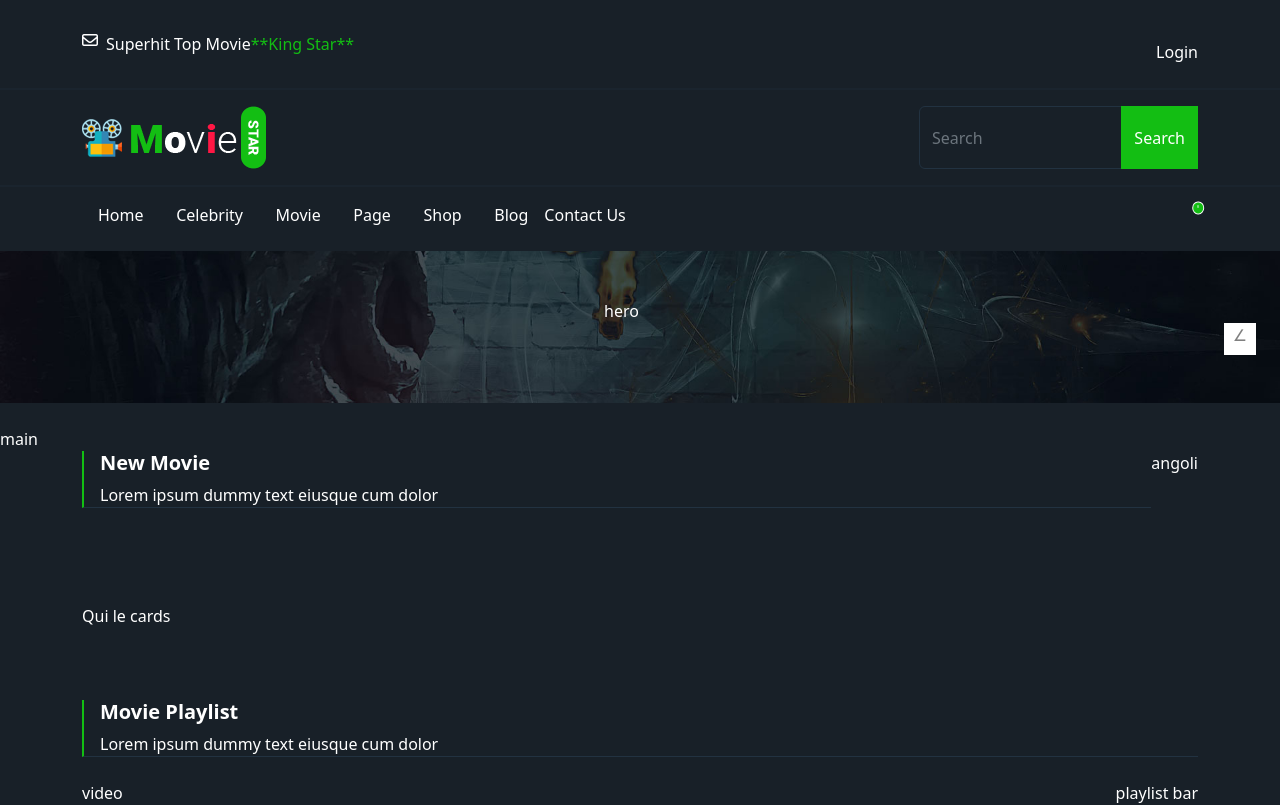
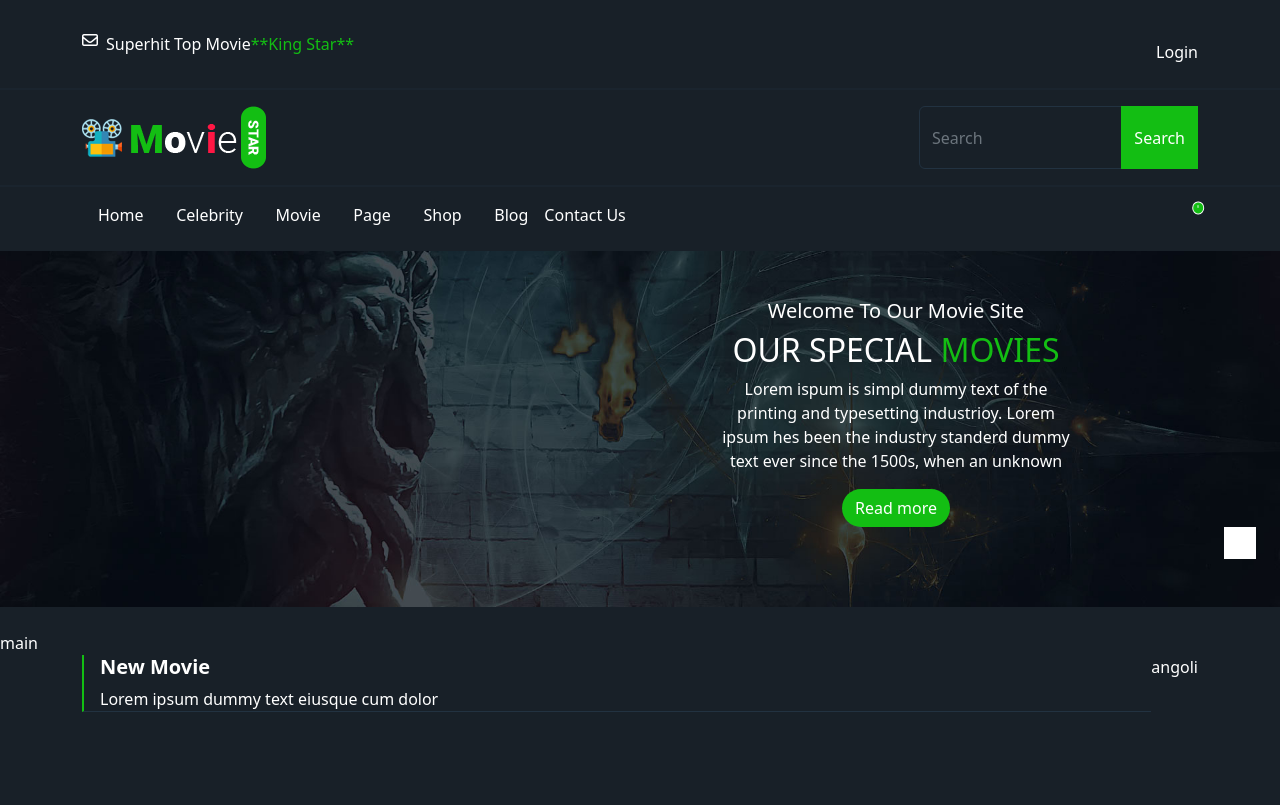
Before and after one commit to marikadiblasio/proj-html-vuejs, a Vue app: page / in a window 1280 px wide. Shown: the top 805 px of the page. Built offline with nearby package versions, Linux system fonts and the light colour scheme; a web font is replaced by a local one.

Commit message:
add hero to headercomponent

```diff
--- a/src/assets/style/general.scss
+++ b/src/assets/style/general.scss
@@ -12,6 +12,22 @@ body{
     color: $my-tertiary;
 }
  //Color
- .my-contrast{
+.my-contrast{
     color: $my-contrast;
- }
+}
+//Brands color
+.fa-facebook-f{
+    color: #3b5998;
+}
+.fa-twitter{
+    color: #00acee;
+}
+.fa-linkedin-in{
+    color: #0d6c99;
+}
+.fa-square-instagram{
+    color: #691822;
+}
+.fa-google-plus-g{
+    color: #da4a39;
+}
--- a/src/components/HeaderComponent.vue
+++ b/src/components/HeaderComponent.vue
@@ -9,7 +9,7 @@
                     <li><a href="#"><i class="fa-brands fa-facebook-f"></i></a></li>
                     <li><a href="#"><i class="fa-brands fa-twitter"></i></a></li>
                     <li><a href="#"><i class="fa-brands fa-linkedin-in"></i></a></li>
-                    <li><a href="#"><i class="fa-brands fa-instagram"></i></a></li>
+                    <li><a href="#"><i class="fa-brands fa-square-instagram"></i></a></li>
                     <li><a href="#"><i class="fa-brands fa-google-plus-g"></i></a></li>
                 </ul>
             </div>
@@ -48,10 +48,13 @@
             </div>
         </nav>
         <div class="hero py-5">
-            <div class="container w-50 me-5">
-                hero
+            <div class="container text-center">
+                <h5>Welcome To Our Movie Site</h5>
+                <h2 class="text-uppercase">Our Special <span class="my-contrast">Movies</span></h2>
+                <p>Lorem ispum is simpl dummy text of the printing and typesetting industrioy. Lorem ipsum hes been the industry standerd dummy text ever since the 1500s, when an unknown</p>
+                <button class="btn rounded-5">Read more</button>
             </div>
-            <div class="cip ms-auto me-4">&angle;</div>
+            <div class="extra ms-auto me-4"><i class="fa-solid fa-angle-up"></i></div>
         </div>
     </header>
 </template>
@@ -71,31 +74,16 @@ a{
     li{
         padding-left: 1rem;
     }
-        .fa-facebook-f{
-            color: #3b5998;
-        }
-        .fa-twitter{
-            color: #00acee;
-        }
-        .fa-linkedin-in{
-            color: #0d6c99;
-        }
-        .fa-instagram{
-            color: #691822;
-        }
-        .fa-google-plus-g{
-            color: #da4a39;
-        }
     hr{
         color: $my-border;
         background-color: $my-border;
         border: 1px solid $my-border;
     }
-    .main-header{
     .btn{
             color: $my-tertiary;
             background-color: $my-contrast;
         }
+    .main-header{
         input{
             background-color: $my-primary;
             border-color: $my-border;
@@ -113,13 +101,18 @@ li{
         background-image: url('/imgs/assets/slider.jpg');
         background-position: center;
         background-size: cover;
+        .container{
+            width: 30%;
+            margin-right: 15%;
         }
-    .cip{
+    }
+    .extra{
         // @include small-square;
         background-color: $my-tertiary;
         width: 2rem;
         height: 2rem;
         color: grey;
         text-align: center;
+        line-height: 2rem;
     }
 </style>
```
Lines whose indentation alone changed are shown as unchanged.
